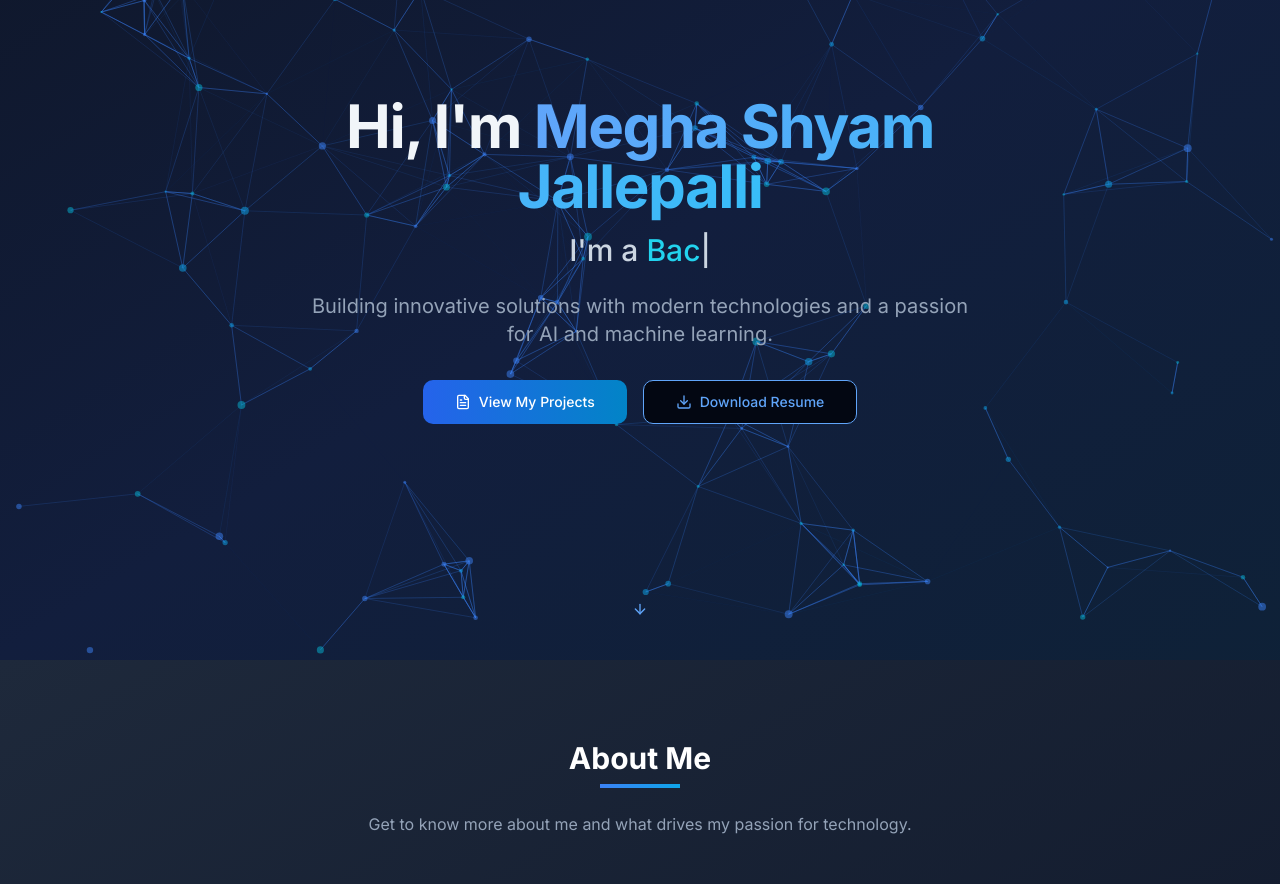
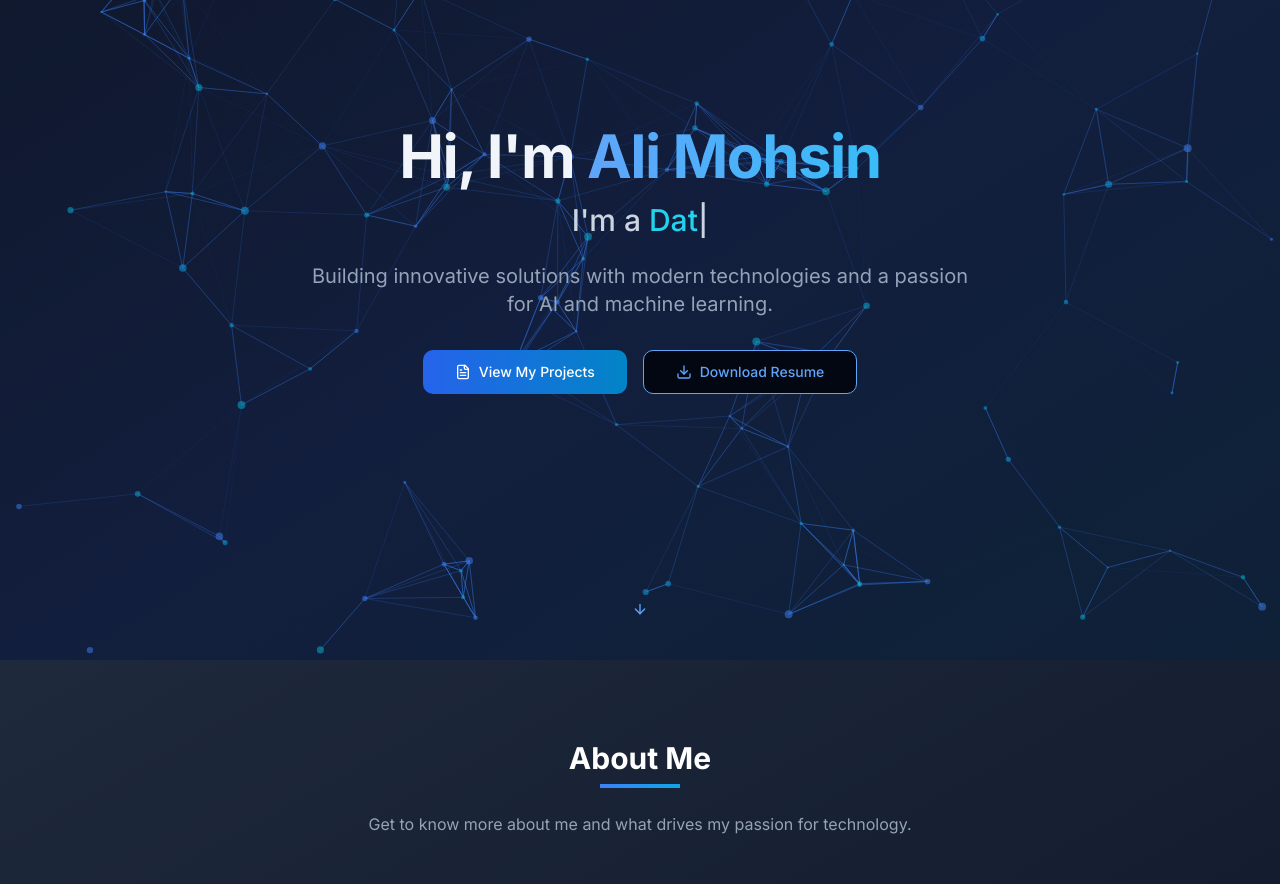
Before and after one commit to Paritybitz/portfolio, a Next.js app: page / in a window 1280 px wide. Shown: the part 140-1024 px from the top of the page. Built offline with nearby package versions, Linux system fonts and the light colour scheme.

Commit message:
slight updates

```diff
--- a/app/layout.tsx
+++ b/app/layout.tsx
@@ -6,8 +6,8 @@ import { Toaster } from "@/components/ui/toaster"
 const inter = Inter({ subsets: ["latin"] })
 
 export const metadata = {
-  title: "Megha Shyam Jallepalli | AI/ML Engineer & Frontend Developer",
-  description: "Personal portfolio of Megha Shyam Jallepalli, an aspiring AI/ML Engineer and Frontend Developer",
+  title: "Ali Mohsin | AI/ML Engineer & Frontend Developer",
+  description: "Personal portfolio of Ali Mohsin, an aspiring AI/ML Engineer and Frontend Developer",
     generator: 'v0.dev'
 }
 
--- a/components/about.tsx
+++ b/components/about.tsx
@@ -31,7 +31,7 @@ export default function About() {
             className="flex flex-col items-center md:items-start"
           >
             <div className="relative w-64 h-64 md:w-80 md:h-80 mb-8 overflow-hidden rounded-full border-4 border-blue-500 shadow-lg shadow-blue-500/20">
-              <Image src="/images/profile-photo.png" alt="Megha Shyam Jallepalli" fill className="object-cover" />
+              <Image src="/images/profile-photo.png" alt="Ali Mohsin" fill className="object-cover" />
             </div>
           </motion.div>
 
@@ -44,7 +44,7 @@ export default function About() {
             <Card className="bg-slate-800/50 border-slate-700 backdrop-blur-sm">
               <CardContent className="p-6">
                 <h3 className="text-2xl font-bold mb-4 bg-gradient-to-r from-blue-400 to-sky-400 bg-clip-text text-transparent">
-                  Megha Shyam Jallepalli
+                  Ali Mohsin
                 </h3>
                 <p className="text-slate-300 mb-6">
                   I am an aspiring AI/ML Engineer and Professional Frontend Developer with a serious, hard-working
--- a/components/footer.tsx
+++ b/components/footer.tsx
@@ -19,7 +19,7 @@ export default function Footer() {
             animate={{ opacity: 1 }}
             transition={{ duration: 0.8 }}
           >
-            &copy; {new Date().getFullYear()} Megha Shyam Jallepalli. All rights reserved.
+            &copy; {new Date().getFullYear()} Ali Mohsin. All rights reserved.
           </motion.p>
 
           <motion.p
--- a/components/hero.tsx
+++ b/components/hero.tsx
@@ -18,7 +18,7 @@ export default function Hero() {
   useEffect(() => {
     if (typedRef.current) {
       const typed = new Typed(typedRef.current, {
-        strings: ["AI/ML Engineer", "Frontend Developer", "Backend Developer"],
+        strings: ["AI/ML Engineer", "Frontend Developer", "Data Scientist"],
         typeSpeed: 50,
         backSpeed: 30,
         backDelay: 1500,
@@ -134,7 +134,7 @@ export default function Hero() {
           >
             Hi, I'm{" "}
             <span className="bg-gradient-to-r from-blue-400 to-sky-400 bg-clip-text text-transparent">
-              Megha Shyam Jallepalli
+              Ali Mohsin
             </span>
           </motion.h1>
 
```
